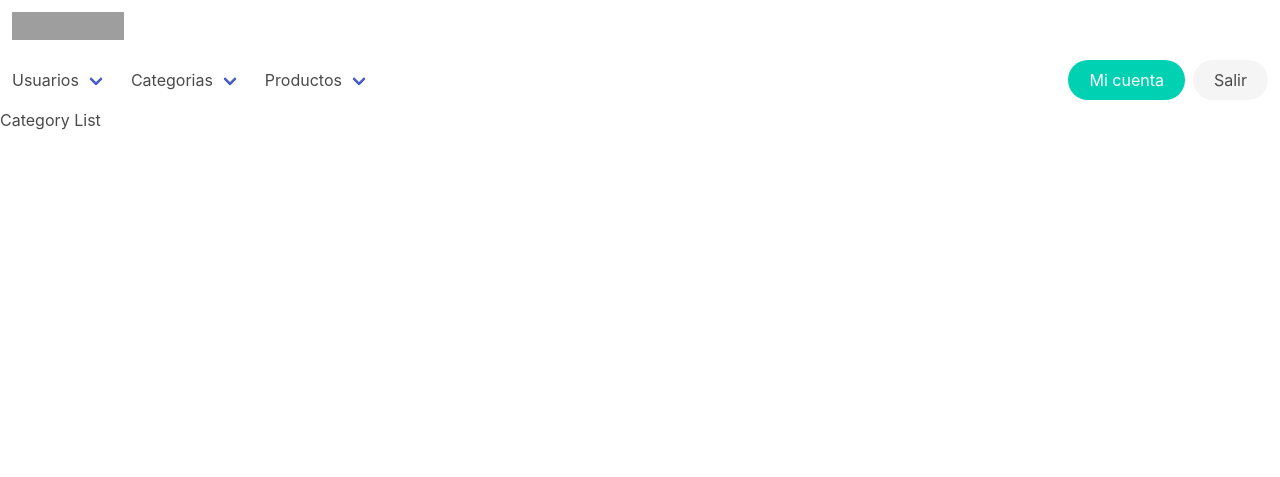
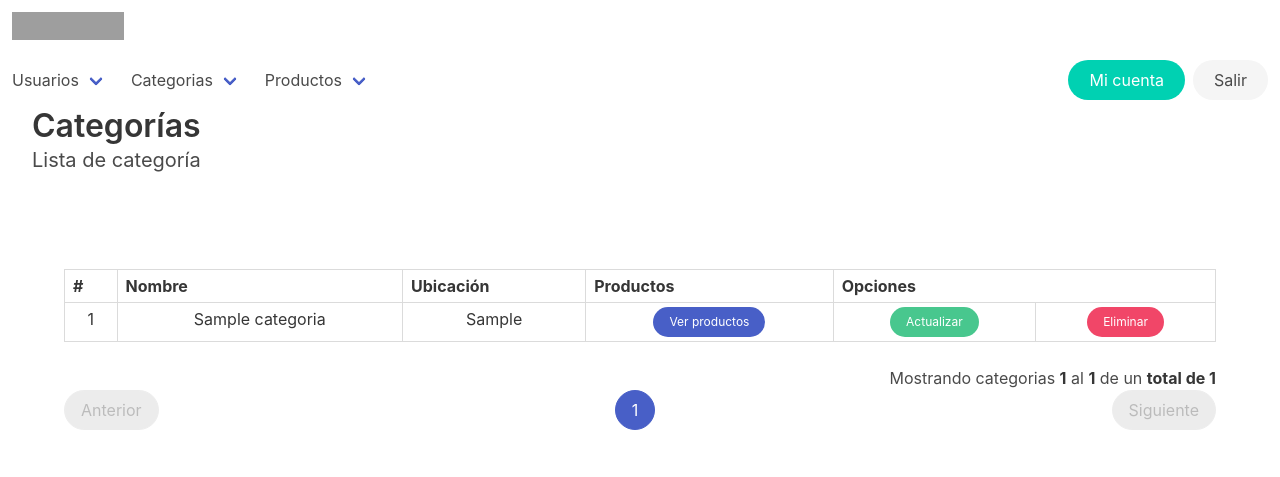
Before and after one commit to elliotghr/inventario-php, a PHP site: page /index.php?vista=category_list&page=1&category_id_del=1 in a window 1280 px wide. Shown: the top 477 px of the page. Run offline with PHP 8.4, Linux system fonts and the light colour scheme; the visitor is signed in with stand-in values (Sample User, id 1); tables that the repository leaves empty or names only in its code hold one stand-in row (values such as "Sample post"); grey boxes are pictures that could not be loaded.

Commit message:
Listado de categorias terminado

```diff
--- /dev/null
+++ b/php/categoria_eliminar.php
@@ -0,0 +1 @@
+<?php
--- /dev/null
+++ b/php/categoria_lista.php
@@ -0,0 +1,112 @@
+<?php
+// Generar el inicio del LIMIT
+$inicio = $pagina > 0 ? (($pagina * $registros) - $registros) : 0;
+$table = "";
+
+// GENERAMOS LAS CONSULTAS PARA TRAER TODOS LOS REGISTROS O LOS REGISTROS DE UNA BUSQUEDA
+if (isset($busqueda) && $busqueda != "") {
+    // Consulta para el buscador
+    $consulta_datos = "SELECT * FROM categorias WHERE nombre LIKE '%$busqueda%' OR ubicacion LIKE '%$busqueda%' ORDER BY nombre ASC LIMIT $inicio, $registros;";
+
+    // Consulta para el total del buscador
+    $consulta_total = "SELECT COUNT(*) FROM categorias WHERE nombre LIKE '%$busqueda%' OR ubicacion LIKE '%$busqueda%'";
+} else {
+    // Traemos todos los registros ordenados ascendentemente sin traer el usuario mismo
+    $consulta_datos = "SELECT * FROM categorias ORDER BY nombre ASC LIMIT $inicio, $registros";
+
+    // Traemos el conteo de todos los registros sin traer el usuario mismo
+    $consulta_total = "SELECT COUNT(*) FROM categorias";
+}
+
+$pdo = conexion();
+$get_data = $pdo->query($consulta_datos);
+$data = $get_data->fetchAll(PDO::FETCH_ASSOC);
+
+$get_total = $pdo->query($consulta_total);
+$total = $get_total->fetchColumn();
+// Cálculo de paginas
+$n_paginas = ceil($total / $registros);
+
+// Generamos la tabla
+$table .= '
+    <div class="table-container">
+    <table class="table is-bordered is-striped is-narrow is-hoverable is-fullwidth">
+        <thead>
+            <tr class="has-text-centered">
+                <th>#</th>
+                <th>Nombre</th>
+                <th>Ubicación</th>
+                <th>Productos</th>
+                <th colspan="2">Opciones</th>
+            </tr>
+        </thead>
+        <tbody>
+    ';
+
+if ($total >= 1 && $pagina <= $n_paginas) {
+    $contador = $inicio + 1;
+    $pag_inicio = $inicio + 1;
+    foreach ($data as $key => $row) {
+        // con substr limitamos el # de caracteres para evitar un tamaño inmanejable en la tabla
+        $table .= '
+        <tr class="has-text-centered" >
+            <td>' . $contador . '</td>
+            <td>' . $row['nombre'] . '</td>
+            <td>' . substr($row['ubicacion'], 0, 25) . '</td>
+            <td>
+                <a href="index.php?vista=product_category&category_id=' . $row['categoria_id'] . '" class="button is-link is-rounded is-small">Ver productos</a>
+            </td>
+            <td>
+                <a href="index.php?vista=category_update&category_id_up=' . $row['categoria_id'] . '" class="button is-success is-rounded is-small">Actualizar</a>
+            </td>
+            <td>
+                <a href="' . $url . $pagina . '&category_id_del=' . $row['categoria_id'] . '" class="button is-danger is-rounded is-small">Eliminar</a>
+            </td>
+        </tr>
+        ';
+        $contador++;
+    }
+    $pag_final = $contador - 1;
+} else {
+    if ($total >= 1) {
+        $table .= '
+        <tr class="has-text-centered">
+            <td colspan="6">
+                <a href="' . $url . '1" class="button is-link is-rounded is-small mt-4 mb-4">
+                    Haga clic acá para recargar el listado
+                </a>
+            </td>
+        </tr>
+        ';
+    } else {
+        $table .= '
+        <tr class="has-text-centered">
+            <td colspan="7">
+                No hay registros en el sistema
+            </td>
+        </tr>
+        ';
+    }
+}
+$table .= '
+        </tbody>
+    </table>
+</div>
+';
+
+
+// Añadimos a la variable table la leyenda de Mostrando usuarios n - n...
+if ($total >= 1 && $pagina <= $n_paginas) {
+    $table .= '
+    <p class="has-text-right">Mostrando categorias <strong>' . $pag_inicio . '</strong> al <strong>' . $pag_final . '</strong> de un <strong>total de ' . $total . '</strong></p>
+    ';
+}
+
+// Cerramos la sesión
+$pdo = null;
+
+echo $table;
+
+if ($total >= 1 && $pagina <= $n_paginas) {
+    echo paginador_tablas($pagina, $n_paginas, $url, 7);
+}
--- a/vistas/category_list.php
+++ b/vistas/category_list.php
@@ -1 +1,34 @@
-Category List
+<div class="container is-fluid mb-6">
+    <h1 class="title">Categorías</h1>
+    <h2 class="subtitle">Lista de categoría</h2>
+</div>
+
+<div class="container pb-6 pt-6">
+    <?php
+    require_once "./php/main.php";
+
+    # Eliminar categoria #
+    if (isset($_GET['category_id_del'])) {
+        require_once "./php/categoria_eliminar.php";
+    }
+
+    // Validación de las paginas
+    if (!isset($_GET['page'])) {
+        $pagina = 1;
+    } else {
+        $pagina = (int) $_GET['page'];
+        if ($pagina <= 1) {
+            $pagina = 1;
+        }
+    }
+
+    // Variables para el paginado
+    $pagina = limpiar_cadena($pagina);
+    $url = "index.php?vista=category_list&page="; /* <== */
+    $registros = 15;
+    $busqueda = "";
+
+    # Paginador categoria #
+    require_once "./php/categoria_lista.php";
+    ?>
+</div>
```
